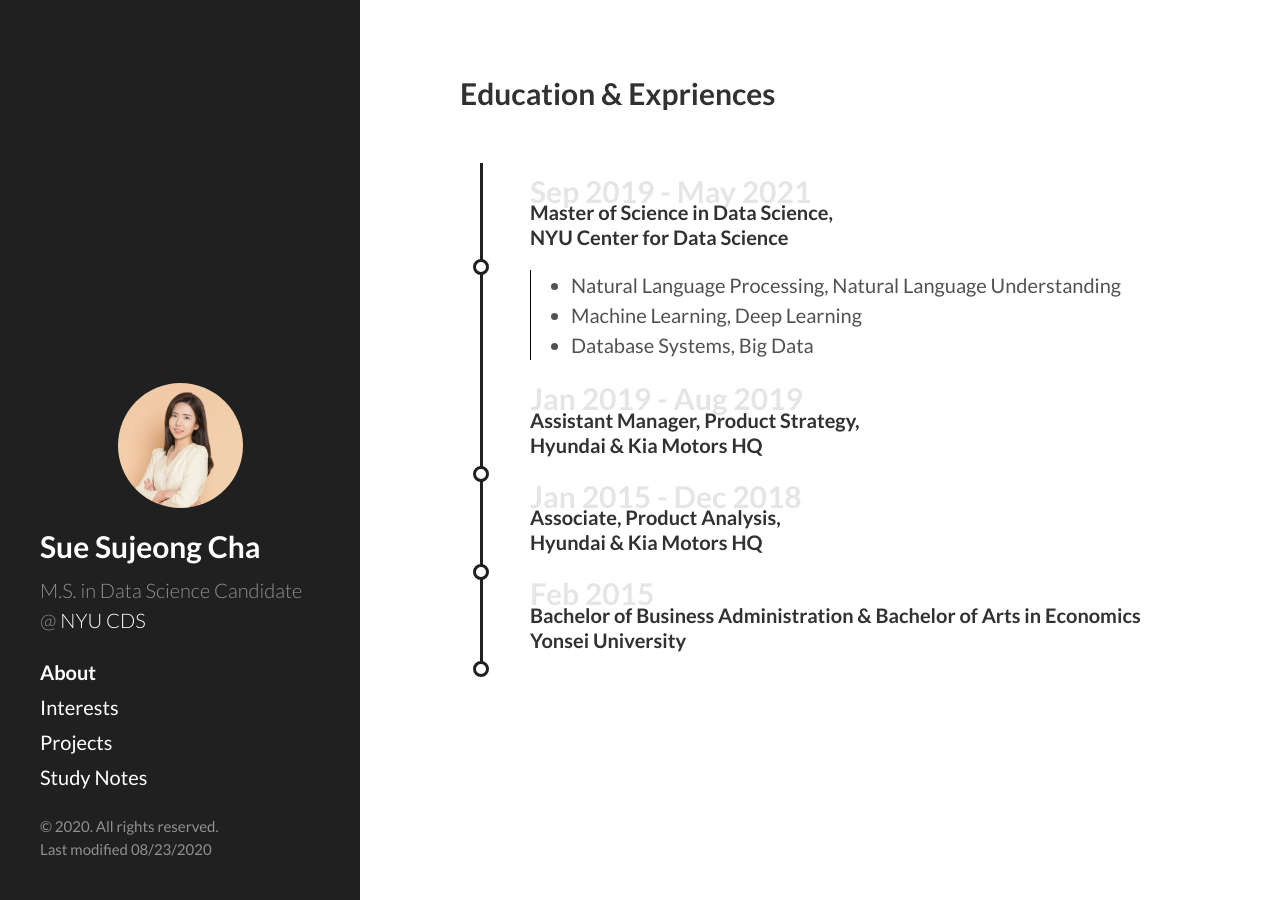
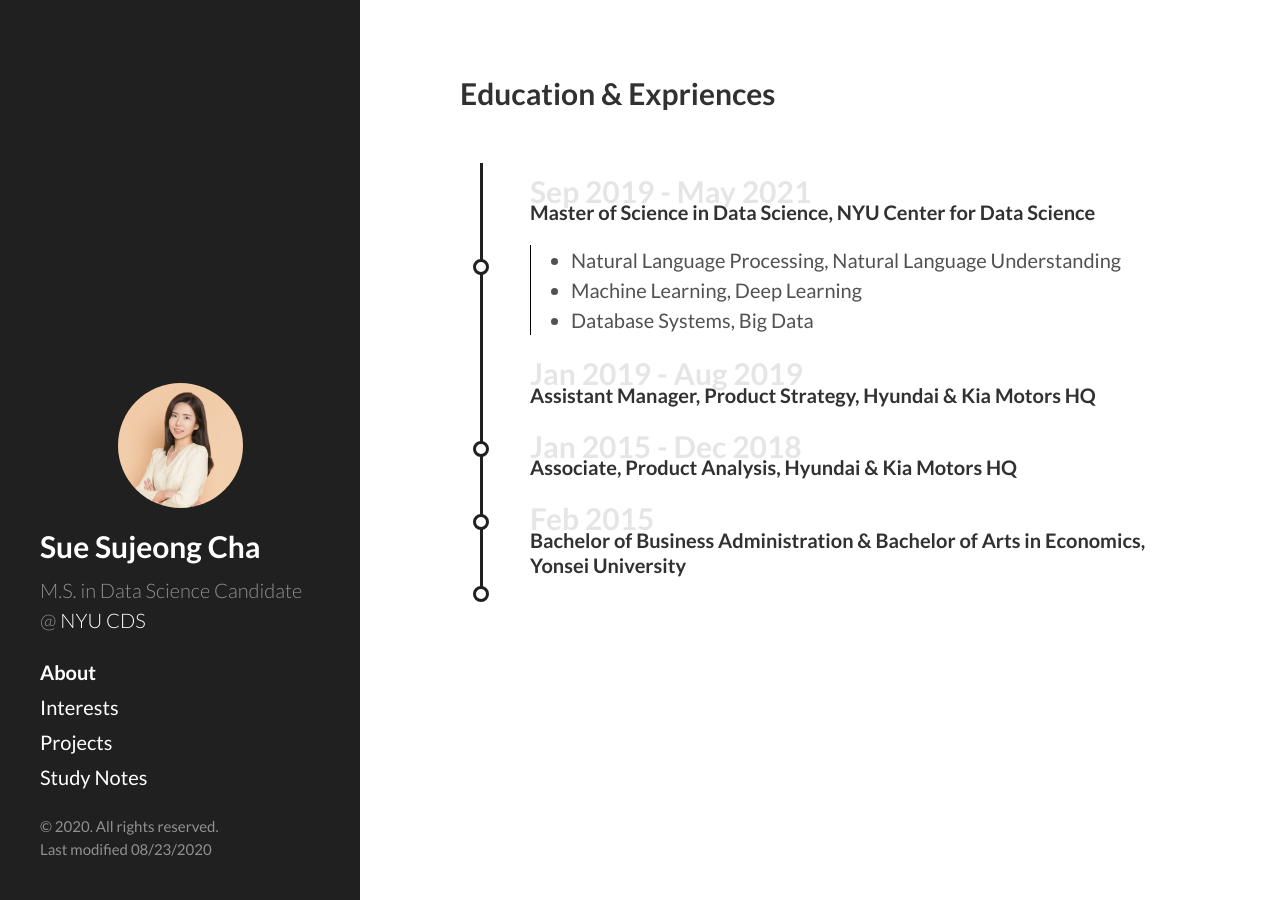
Before and after one commit to sujeongcha/sujeongcha.github.io, a Jekyll site: the page built from about.html, in a window 1280 px wide. Built offline with Jekyll 4.4.1, drawn with Linux system fonts in a browser that asks for light colours; Markdown is read by kramdown in place of the engine named in the settings.

```diff
--- a/about.html
+++ b/about.html
@@ -12,7 +12,7 @@ title: About
 		<div class="column">
 			<div class="title">
 				<h2> Sep 2019 - May 2021 </h2>
-				<h3> Master of Science in Data Science, <br> NYU Center for Data Science</h3>
+				<h3> Master of Science in Data Science, NYU Center for Data Science</h3>
 			</div>
 			<div class="description">
 				<p> <ul>
@@ -25,7 +25,7 @@ title: About
 		<div class="column">
 			<div class="title">
 				<h2> Jan 2019 - Aug 2019 </h2>
-				<h3> Assistant Manager, Product Strategy, <br> Hyundai & Kia Motors HQ </h3>
+				<h3> Assistant Manager, Product Strategy, Hyundai & Kia Motors HQ </h3>
 			</div>
 			<div class="description">
 				<p> </p>
@@ -35,7 +35,7 @@ title: About
 		<div class="column">
 			<div class="title">
 				<h2> Jan 2015 - Dec 2018 </h2>
-				<h3> Associate, Product Analysis, <br> Hyundai & Kia Motors HQ </h3>
+				<h3> Associate, Product Analysis, Hyundai & Kia Motors HQ </h3>
 			</div>
 			<div class="description">
 				<p> </p>
@@ -45,7 +45,7 @@ title: About
 		<div class="column">
 			<div class="title">
 				<h2> Feb 2015 </h2>
-				<h3> Bachelor of Business Administration & Bachelor of Arts in Economics <br> Yonsei University </h3>
+				<h3> Bachelor of Business Administration & Bachelor of Arts in Economics, Yonsei University </h3>
 			</div>
 			<div class="description">
 				<p> </p>
```
